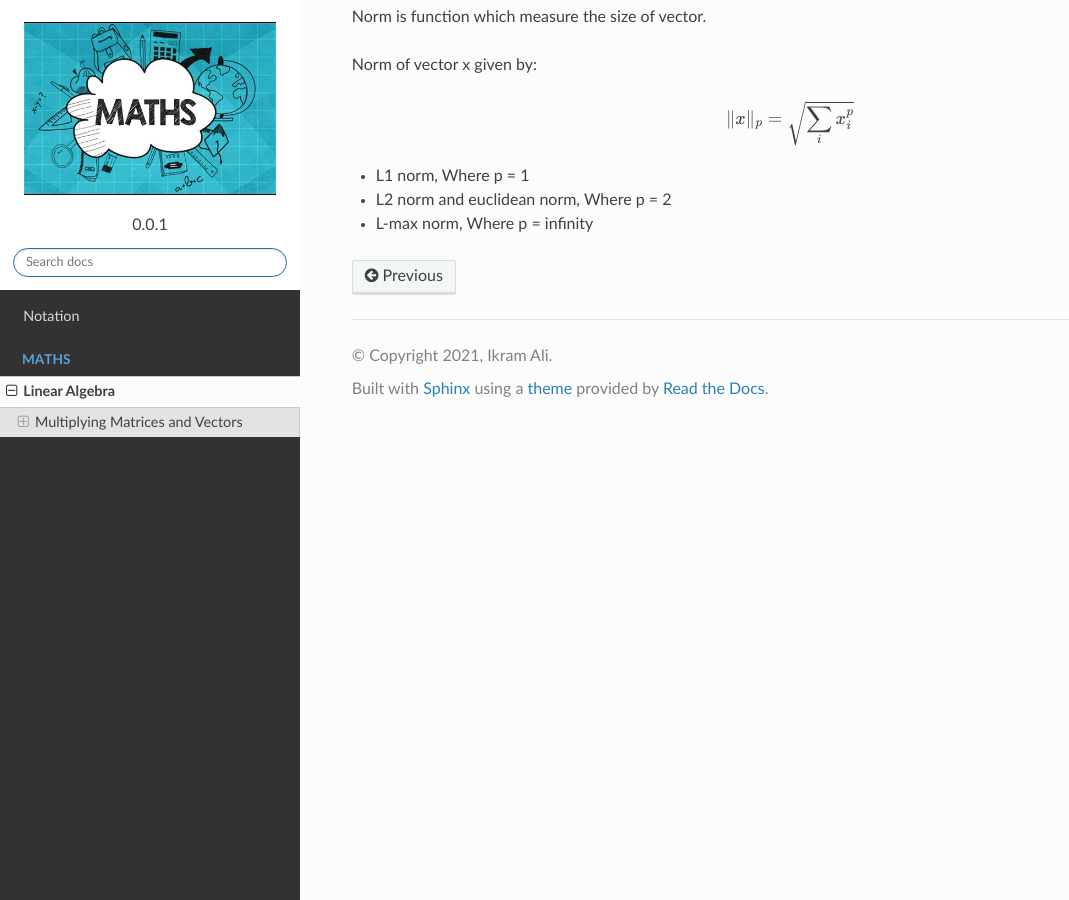
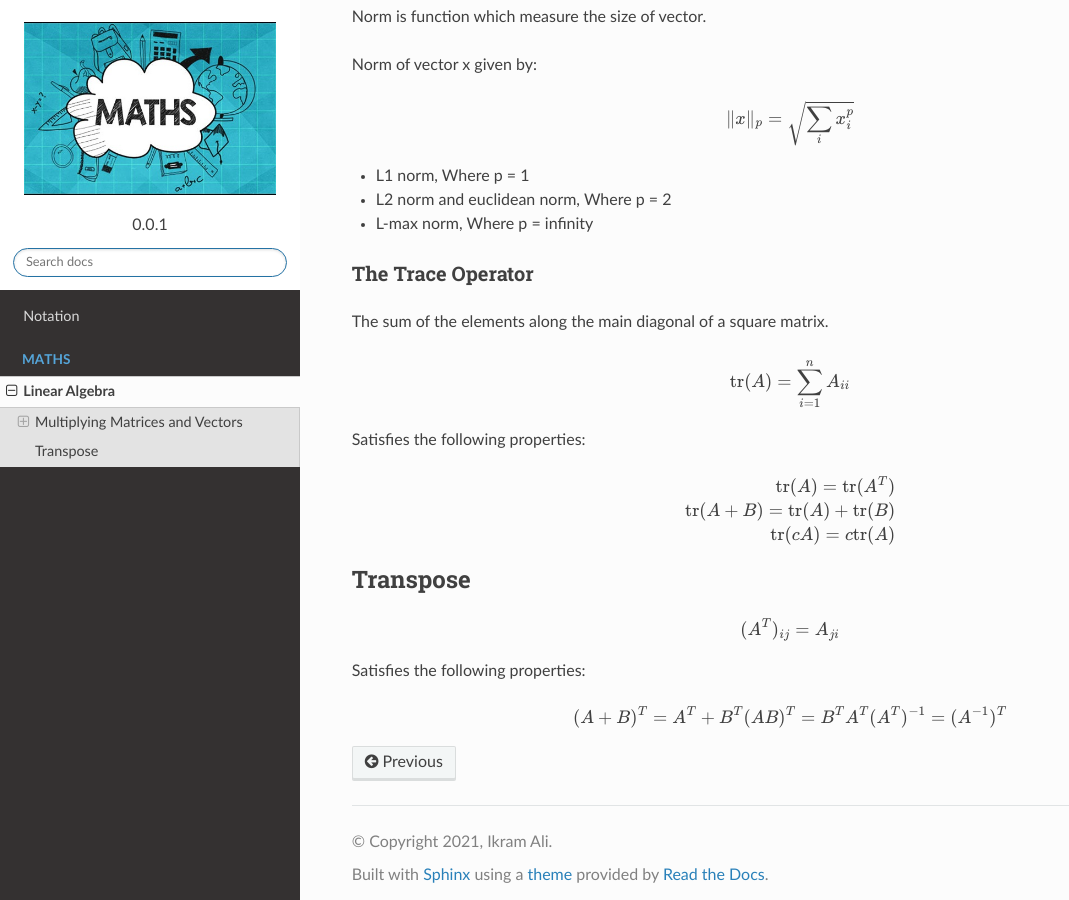
Before and after one commit to akkefa/ml-notes, a Sphinx documentation site: the page built from docs/linear_algebra.rst, in a window 1280 px wide and 900 px high, scrolled down 1163 px. Shown: the whole window, without its empty margins (0-1069 px from the left). Built offline with Sphinx 7.4.7 and the Read the Docs theme 2.0.0, drawn with Linux system fonts in a browser that asks for light colours.

Commit message:
[linear_algebra] trace operator added.

```diff
--- a/docs/linear_algebra.rst
+++ b/docs/linear_algebra.rst
@@ -67,3 +67,35 @@ Norm of vector x given by:
 *  L1 norm, Where p = 1
 *  L2 norm and euclidean norm, Where p = 2
 *  L-max norm, Where p = infinity
+
+The Trace Operator
+===================
+The sum of the elements along the main diagonal of a square matrix.
+
+.. math::
+
+  \text{tr}(A) = \sum_{i=1}^n A_{ii}
+
+Satisfies the following properties:
+
+.. math::
+
+  \text{tr}(A) = \text{tr}(A^T)
+
+  \text{tr}(A + B) = \text{tr}(A) + \text{tr}(B)
+
+  \text{tr}(cA) = c\text{tr}(A)
+
+Transpose
+------------
+.. math::
+
+  (A^T)_{ij} = A_{ji}
+
+Satisfies the following properties:
+
+.. math::
+
+    (A+B)^T = A^T + B^T
+    (AB)^T = B^TA^T
+    (A^T)^{-1} = (A^{-1})^T
```
